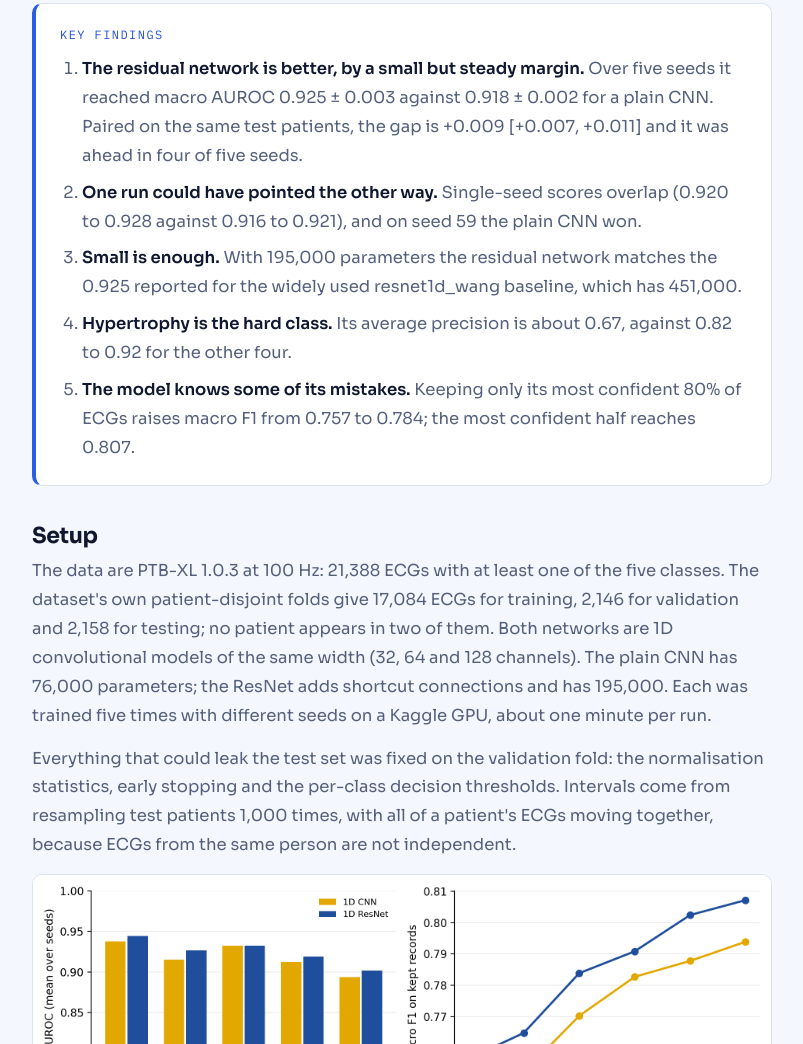
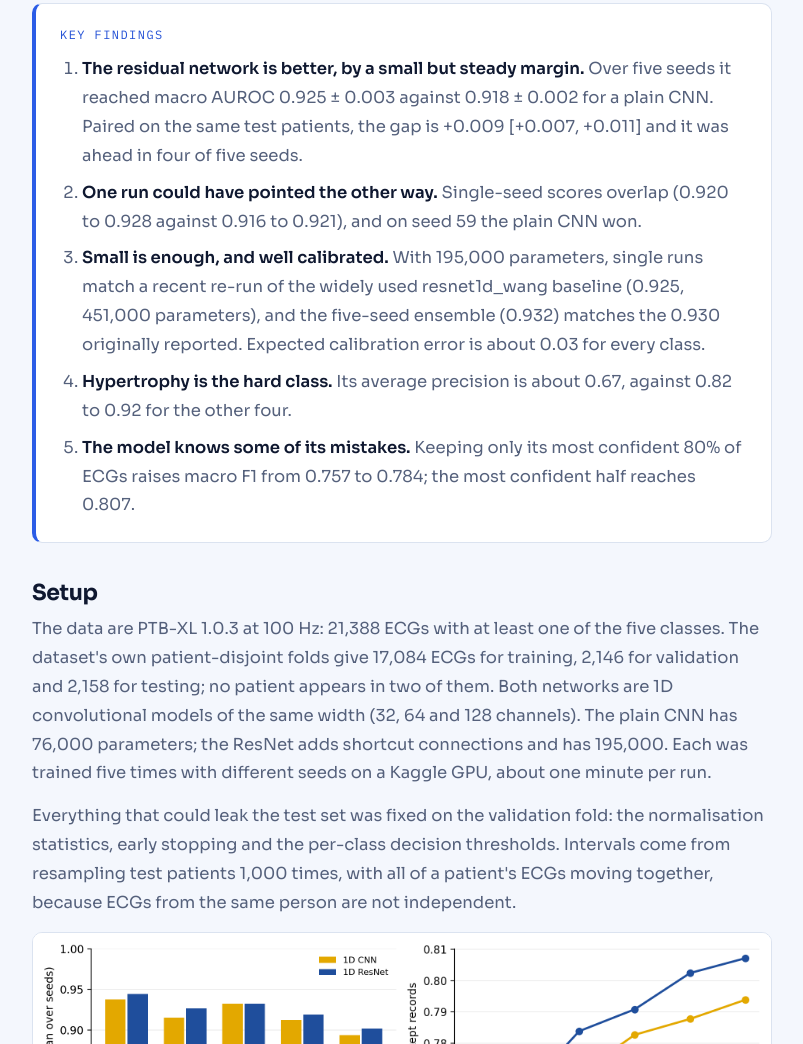
Before and after one commit to MHKhan50/masmatix-website, a plain HTML site: page insights/small-ecg-networks-ptbxl-five-seeds.html in a window 1280 px wide. Shown: the part 789-1833 px from the top of the page, without its empty margins (238-1041 px from the left). Drawn offline with Linux system fonts and the light colour scheme.

Commit message:
ECG insight: baseline comparison and calibration

```diff
--- a/insights/small-ecg-networks-ptbxl-five-seeds.html
+++ b/insights/small-ecg-networks-ptbxl-five-seeds.html
@@ -54,7 +54,7 @@
         <ol>
           <li><b>The residual network is better, by a small but steady margin.</b> Over five seeds it reached macro AUROC 0.925 ± 0.003 against 0.918 ± 0.002 for a plain CNN. Paired on the same test patients, the gap is +0.009 [+0.007, +0.011] and it was ahead in four of five seeds.</li>
           <li><b>One run could have pointed the other way.</b> Single-seed scores overlap (0.920 to 0.928 against 0.916 to 0.921), and on seed 59 the plain CNN won.</li>
-          <li><b>Small is enough.</b> With 195,000 parameters the residual network matches the 0.925 reported for the widely used resnet1d_wang baseline, which has 451,000.</li>
+          <li><b>Small is enough, and well calibrated.</b> With 195,000 parameters, single runs match a recent re-run of the widely used resnet1d_wang baseline (0.925, 451,000 parameters), and the five-seed ensemble (0.932) matches the 0.930 originally reported. Expected calibration error is about 0.03 for every class.</li>
           <li><b>Hypertrophy is the hard class.</b> Its average precision is about 0.67, against 0.82 to 0.92 for the other four.</li>
           <li><b>The model knows some of its mistakes.</b> Keeping only its most confident 80% of ECGs raises macro F1 from 0.757 to 0.784; the most confident half reaches 0.807.</li>
         </ol>
```
